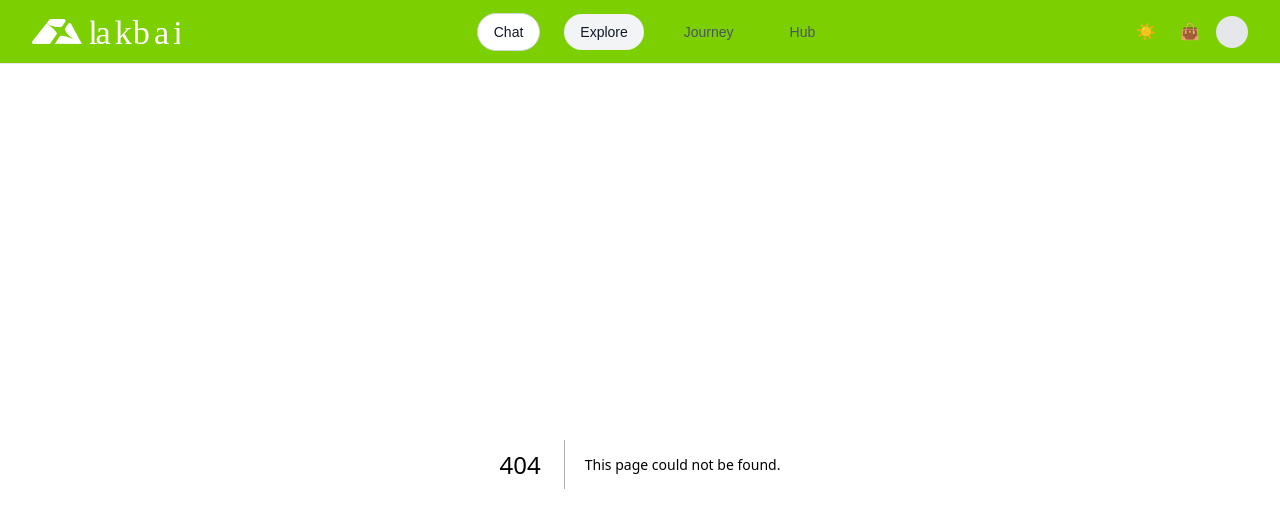
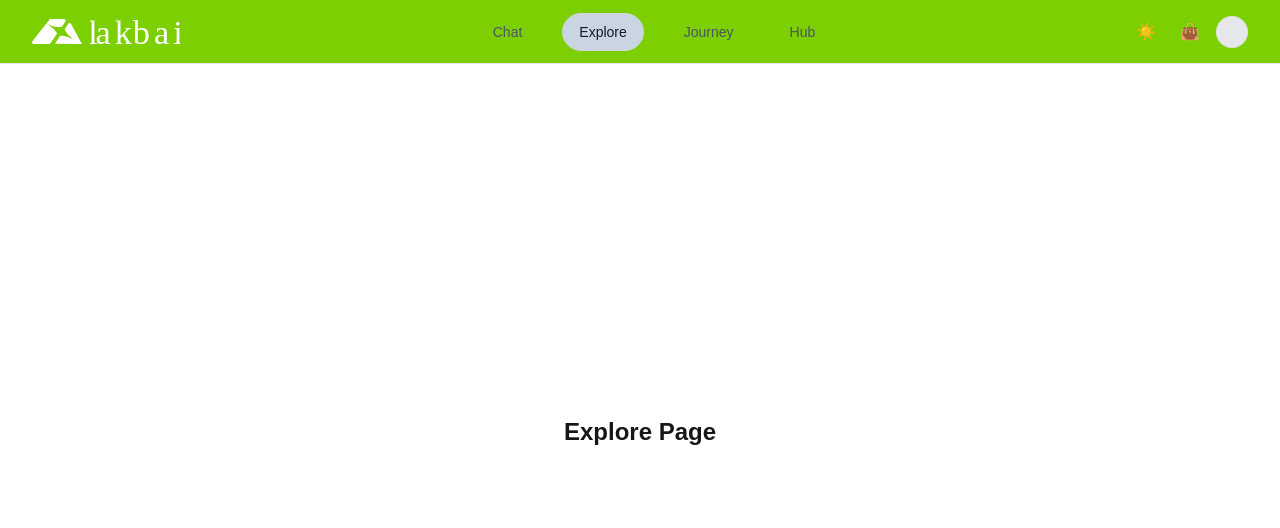
Before and after one commit to lakbai-platform/lakbai-web, a Next.js app: page /explore in a window 1280 px wide. Before the commit this address had no page. Shown: the top 528 px of the page. Built offline with nearby package versions, Linux system fonts and the light colour scheme.

Commit message:
feat: add page scaffolds for chat, journey, explore, and hub

```diff
--- /dev/null
+++ b/app/chat/page.tsx
@@ -0,0 +1,20 @@
+import ChatBox from "@/components/ChatArea";
+import MapArea from "@/components/MapArea";
+
+export default function ChatPage() {
+  return (
+    <div className="flex h-full w-full bg-gray-100">
+      {/* Chat area */}
+      <div className="flex h-full w-[35%] flex-col border-r border-gray-200 bg-white">
+        <ChatBox />
+      </div>
+
+      {/* Map area */}
+      <div className="h-full w-[65%] p-6">
+        <div className="h-full w-full overflow-hidden rounded-2xl bg-white shadow">
+          <MapArea />
+        </div>
+      </div>
+    </div>
+  );
+}
--- /dev/null
+++ b/app/explore/page.tsx
@@ -0,0 +1,7 @@
+export default function ExplorePage() {
+  return (
+    <div className="flex h-full items-center justify-center">
+      <h1 className="text-2xl font-semibold">Explore Page</h1>
+    </div>
+  );
+}
--- /dev/null
+++ b/app/hub/page.tsx
@@ -0,0 +1,7 @@
+export default function HubPage() {
+  return (
+    <div className="flex h-full items-center justify-center">
+      <h1 className="text-2xl font-semibold">Hub Page</h1>
+    </div>
+  );
+}
--- /dev/null
+++ b/app/journey/page.tsx
@@ -0,0 +1,7 @@
+export default function JourneyPage() {
+  return (
+    <div className="flex h-full items-center justify-center">
+      <h1 className="text-2xl font-semibold">Journey Page</h1>
+    </div>
+  );
+}
--- a/app/page.tsx
+++ b/app/page.tsx
@@ -1,18 +1,7 @@
-import ChatBox from "@/components/ChatArea";
-import MapArea from "@/components/MapArea";
-
 export default function HomePage() {
   return (
-    <div className="flex h-full w-full bg-gray-100">
-      <div className="flex h-full w-[35%] flex-col border-r border-gray-200 bg-white">
-        <ChatBox />
-      </div>
-
-      <div className="h-full w-[65%] p-6">
-        <div className="h-full w-full overflow-hidden rounded-2xl bg-white shadow">
-          <MapArea />
-        </div>
-      </div>
+    <div className="flex h-full items-center justify-center">
+      <h1 className="text-2xl font-semibold">Welcome to Lakbai</h1>
     </div>
   );
 }
--- a/components/navbar.tsx
+++ b/components/navbar.tsx
@@ -5,7 +5,7 @@ import Link from "next/link";
 import { usePathname } from "next/navigation";
 
 const NAV_ITEMS = [
-  { label: "Chat", href: "/chat", primary: true },
+  { label: "Chat", href: "/chat" },
   { label: "Explore", href: "/explore" },
   { label: "Journey", href: "/journey" },
   { label: "Hub", href: "/hub" },
@@ -39,7 +39,8 @@ export default function Navbar() {
         {/* Center buttons */}
         <nav className="flex items-center gap-6">
           {NAV_ITEMS.map((item) => {
-            const isActive = pathname === item.href;
+            const isActive =
+              pathname === item.href || pathname.startsWith(item.href + "/");
 
             return (
               <Link
@@ -48,11 +49,9 @@ export default function Navbar() {
                 className={`
                   rounded-full px-4 py-2 text-sm font-medium transition
                   ${
-                    item.primary
-                      ? "bg-white border border-gray-300 text-gray-900 hover:bg-gray-100"
-                      : isActive
-                        ? "bg-gray-100 text-gray-900"
-                        : "text-gray-600 hover:bg-gray-100 hover:text-gray-900"
+                    isActive
+                      ? "bg-slate-300 border border-gray-300 text-gray-900"
+                      : "text-gray-600 hover:bg-slate-300 hover:text-gray-900"
                   }
                 `}
               >
@@ -66,14 +65,14 @@ export default function Navbar() {
         <div className="flex items-center gap-2">
           <button
             aria-label="Toggle theme"
-            className="rounded-full p-2 hover:bg-gray-100"
+            className="rounded-full p-2 hover:bg-slate-300"
           >
             ☀️
           </button>
 
           <button
             aria-label="Bag"
-            className="rounded-full p-2 hover:bg-gray-100"
+            className="rounded-full p-2 hover:bg-slate-300"
           >
             👜
           </button>
```
